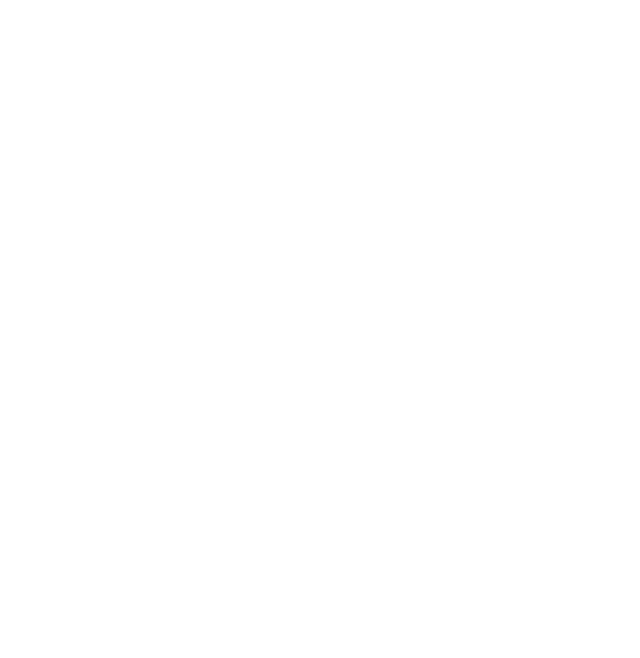
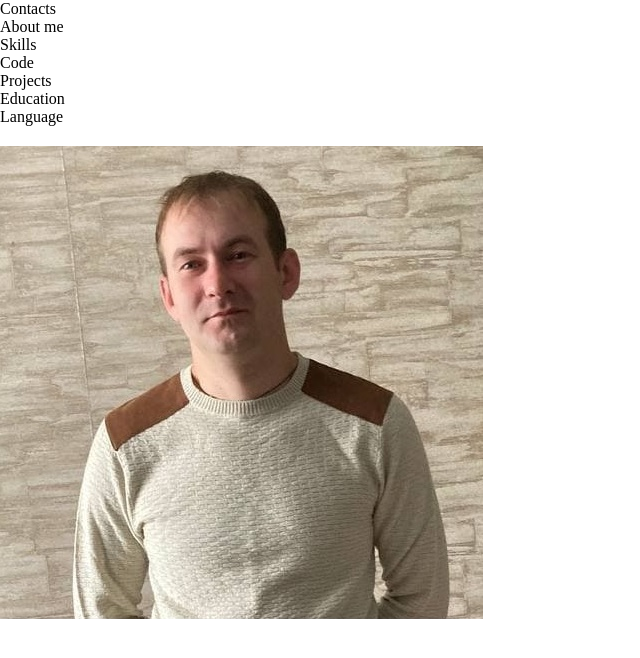
Before and after one commit to KOSHAK2008/rsschool-cv, a plain HTML site: page index.html in a window 1280 px wide. Shown: the whole page, without its empty margins (0-640 px from the left). Drawn offline with Linux system fonts and the light colour scheme.

Commit message:
feat: add my photo

```diff
--- a/css/style.css
+++ b/css/style.css
@@ -3,3 +3,16 @@ body {
     padding: 0;
     border: none;
 }
+
+img {
+    position: relative;
+    top: 20px;
+}
+
+.parents {
+    font-size: 2rem;
+}
+
+.daughter {
+    font-size: 200%;
+}
--- a/index.html
+++ b/index.html
@@ -10,6 +10,16 @@
 </head>
 
 <body>
+    <footer>
+        <nav>Contacts</nav>
+        <nav>About me</nav>
+        <nav>Skills</nav>
+        <nav>Code</nav>
+        <nav>Projects</nav>
+        <nav>Education</nav>
+        <nav>Language</nav>
+    </footer>
+    <img src="./img/Anton.jpg" alt="none">
 </body>
 
 </html>
```
